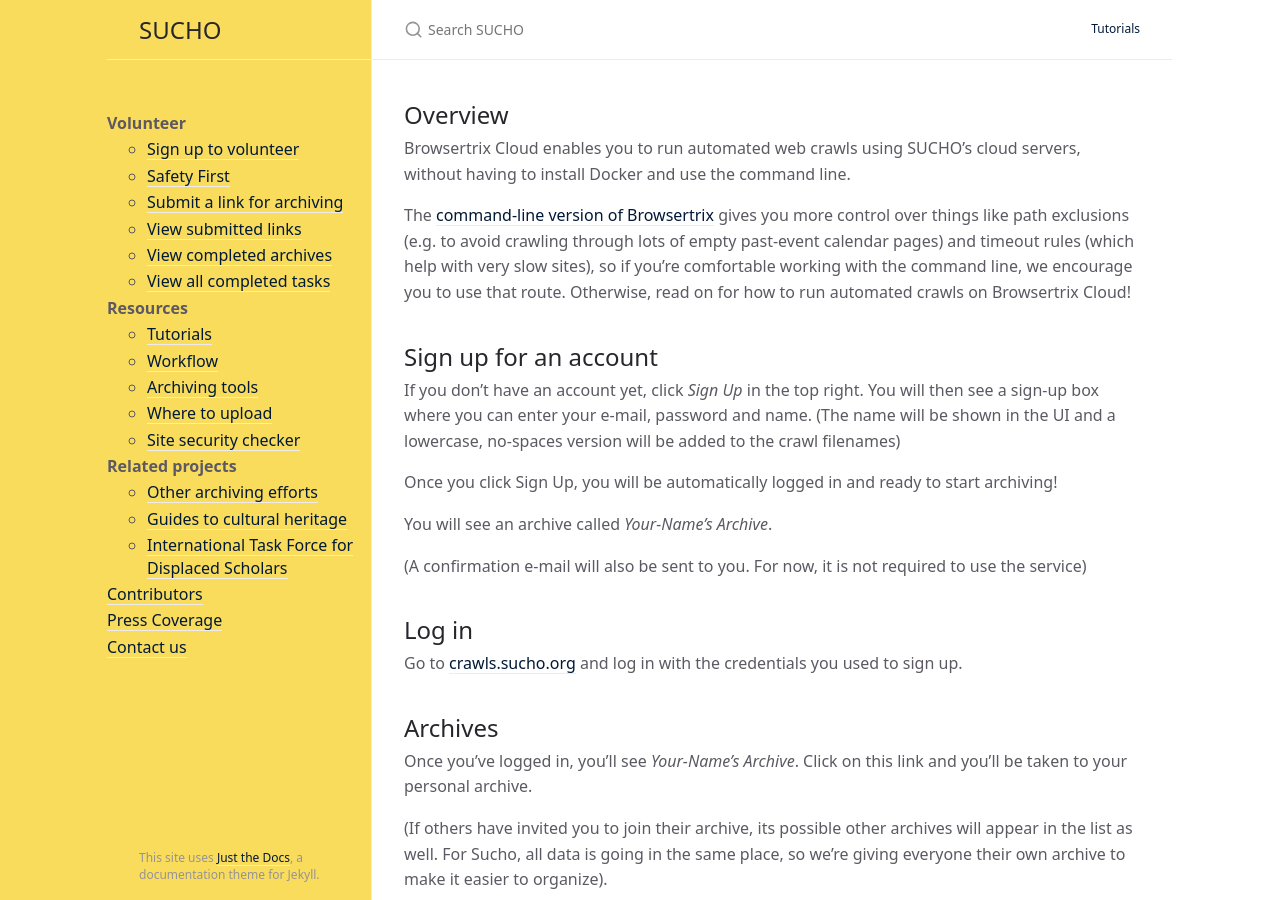
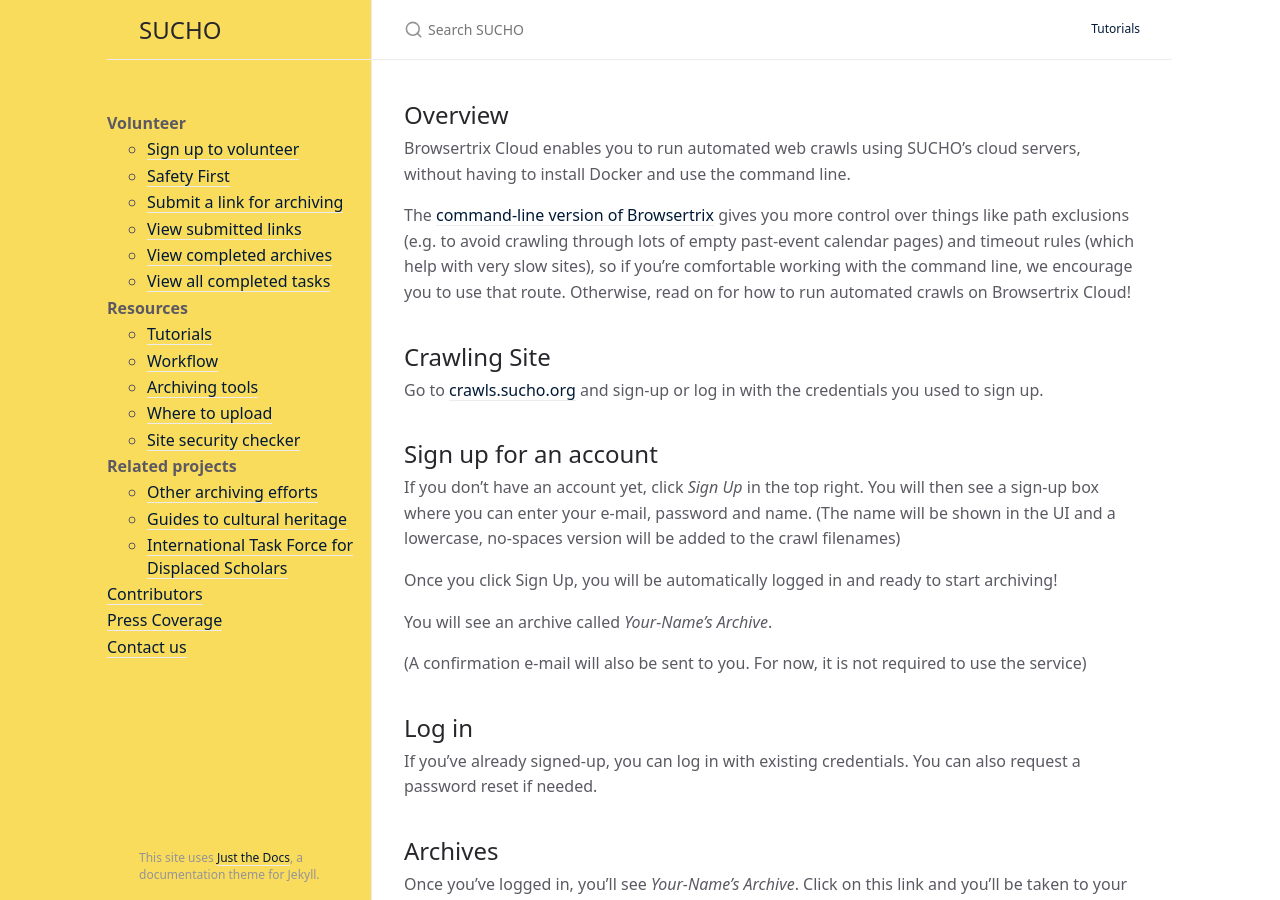
Before and after one commit to sucho-archiving/sucho-archiving.github.io, a Jekyll site: the page built from browsertrix-cloud.md, in a window 1280 px wide and 900 px high. Built offline with Jekyll 4.4.1, drawn with Linux system fonts in a browser that asks for light colours.

Commit message:
sign-up tweaks

```diff
--- a/browsertrix-cloud.md
+++ b/browsertrix-cloud.md
@@ -10,6 +10,10 @@
 
 The [command-line version of Browsertrix](https://www.sucho.org/browsertrix) gives you more control over things like path exclusions (e.g. to avoid crawling through lots of empty past-event calendar pages) and timeout rules (which help with very slow sites), so if you're comfortable working with the command line, we encourage you to use that route. Otherwise, read on for how to run automated crawls on Browsertrix Cloud!
 
+## Crawling Site
+
+Go to [crawls.sucho.org](https://crawls.sucho.org) and sign-up or log in with the credentials you used to sign up.
+
 ## Sign up for an account
 If you don't have an account yet, click *Sign Up* in the top right. You will then see a sign-up box where you can enter your e-mail, password and name.
 (The name will be shown in the UI and a lowercase, no-spaces version will be added to the crawl filenames)
@@ -21,7 +25,7 @@
 (A confirmation e-mail will also be sent to you. For now, it is not required to use the service)
 
 ## Log in
-Go to [crawls.sucho.org](https://crawls.sucho.org) and log in with the credentials you used to sign up.
+If you've already signed-up, you can log in with existing credentials. You can also request a password reset if needed.
 
 ## Archives
 Once you've logged in, you'll see *Your-Name's Archive*. Click on this link and you'll be taken to your personal archive.
```
